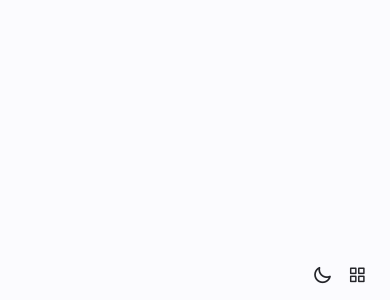
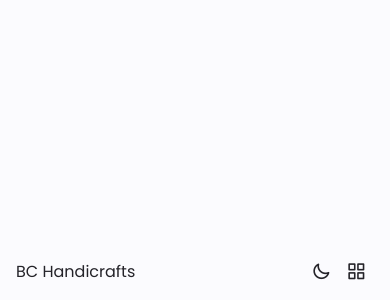
Before and after one commit to martincorredor/SmallProjects, a React (Create React App) app in the folder bc-handicrafts/: page / in a window 390 px wide. Shown: the part 544-844 px from the top of the page. Built offline with nearby package versions, Linux system fonts and the light colour scheme.

Commit message:
|UPDATED| Update nav_menu

```diff
--- a/bc-handicrafts/src/components/Buttons.jsx
+++ b/bc-handicrafts/src/components/Buttons.jsx
@@ -2,11 +2,16 @@ import React from 'react';
 
 const Buttons = (props) => {
   return (
-    <div className="nav_btns">
+    <div className="nav_mobile">
+      <a href="#home" className="nav_logo">
+        BC Handicrafts
+      </a>
+      <div className="nav_btns">
         <i className="uil uil-moon change-theme" id="theme-button"></i>
-        <div className="nav_toggle" id="nav-toggle" >
-            <i className="uil uil-apps" onClick={props.showMenu}></i>
+        <div className="nav_toggle" id="nav-toggle">
+          <i className="uil uil-apps" onClick={props.showMenu}></i>
         </div>
+      </div>
     </div>
   );
 };
--- /dev/null
+++ b/bc-handicrafts/src/components/DropdownMenu.jsx
@@ -0,0 +1,38 @@
+import React from 'react';
+
+const DropdownMenu = (props) => {
+  return (
+    <div className="drop_menu" id="drop-menu">
+      <ul className="drop_list">
+        <li className="drop_item">
+          <a href="#home" className="drop_link">
+            <i className="uil uil-estate drop_icon"></i> Home
+          </a>
+        </li>
+        <li className="drop_item">
+          <a href="#about" className="drop_link">
+            <i className="uil uil-user drop_icon"></i> About
+          </a>
+        </li>
+        <li className="drop_item">
+          <a href="#shop" className="drop_link">
+            <i className="uil uil-shopping-cart drop_icon"></i> Shop
+          </a>
+        </li>
+        <li className="drop_item">
+          <a href="#comments" className="drop_link">
+            <i className="uil uil-comments-alt drop_icon"></i> Comments
+          </a>
+        </li>
+        <li className="drop_item">
+          <a href="#session" className="drop_link">
+            <i className="uil uil-user drop_icon"></i> Session
+          </a>
+        </li>
+      </ul>
+      <i className="uil uil-times drop_close" id="drop-close" onClick={props.hideMenu}></i>
+    </div>
+  );
+};
+
+export default DropdownMenu;
--- a/bc-handicrafts/src/components/Header.jsx
+++ b/bc-handicrafts/src/components/Header.jsx
@@ -1,6 +1,7 @@
 import React, { useState } from 'react';
 import Buttons from './Buttons';
-import Menu from './Menu';
+import DropdownMenu from './DropdownMenu';
+import NavMenu from './NavMenu';
 
 const Header = (props) => {
   const [navMenu, setNavMenu] = useState(false)
@@ -14,8 +15,10 @@ const Header = (props) => {
 
   return (
     <header className="header" id="header" >
+      {/*  <a href="#home" className="nav_logo">BC Handicrafts</a>*/}
+      <NavMenu/>
       <nav className="nav">
-          {navMenu ? <Menu hideMenu={hideMenu}/> : <Buttons showMenu={showMenu} /> }
+          {navMenu ? <DropdownMenu hideMenu={hideMenu}/> : <Buttons showMenu={showMenu}/> }
       </nav>
     </header>
   );
--- a/bc-handicrafts/src/components/Menu.jsx
+++ b/bc-handicrafts/src/components/NavMenu.jsx
@@ -1,19 +1,11 @@
 import React from 'react';
 
-const Menu = (props) => {
-    const printing = () => {
-        console.log('funciona')
-    }
-
-    const showMenu = () => {
-        console.log('boton de la x')
-    }
-
+const NavMenu = (props) => {
   return (
     <div className="nav_menu" id="nav-menu">
-      <ul className="nav_list grid">
+      <ul className="nav_list">
         <li className="nav_item">
-          <a href="#home" className="nav_link" onClick={printing}>
+          <a href="#home" className="nav_link">
             <i className="uil uil-estate nav_icon"></i> Home
           </a>
         </li>
@@ -32,15 +24,16 @@ const Menu = (props) => {
             <i className="uil uil-comments-alt nav_icon"></i> Comments
           </a>
         </li>
+      </ul>
+      <ul className="nav_list">
         <li className="nav_item">
           <a href="#session" className="nav_link">
             <i className="uil uil-user nav_icon"></i> Session
           </a>
         </li>
       </ul>
-      <i className="uil uil-times nav_close" id="nav-close" onClick={props.hideMenu}></i>
     </div>
   );
 };
 
-export default Menu;
+export default NavMenu;
--- a/bc-handicrafts/src/index.css
+++ b/bc-handicrafts/src/index.css
@@ -7,7 +7,7 @@
 
   /*========== Colors ==========*/
   /* Change favorite color */
-  --hue-color: 230; /*Purple 250 - Green 142 - Blue 230 - Pink 340*/
+  --hue-color: 250; /*Purple 250 - Green 142 - Blue 230 - Pink 340*/
 
   /* HSL color mode */
   --first-color: hsl(var(--hue-color), 69%, 61%);
@@ -84,13 +84,10 @@ body.dark-theme {
 }
 
 /*========== Button Dark/Light ==========*/
-.nav_btns {
-  display: flex;
-  align-items: center;
-}
+
 
 .change-theme {
-  font-size: 1.25rem;
+  font-size: 1.2rem;
   color: var(--title-color);
   margin-right: var(--mb-1);
   cursor: pointer;
@@ -133,6 +130,7 @@ ul {
 
 a {
   text-decoration: var(--normal-font-size);
+  color: var(--title-color);
 }
 
 img {
@@ -159,116 +157,159 @@ img {
   text-align: center;
 }
 
-/*==================== LAYOUT ====================*/
-.container {
-  max-width: 768px;
-  margin-left: var(--mb-1-5);
-  margin-right: var(--mb-1-5);
+
+/*==================== HEADER ========================*/
+.header {
+    position: fixed;
+    display: flex;
+    width: 100%;
+    height: 3.5rem;
+    flex-direction: row;
+    justify-content: space-between;
+    margin: 0;
+    padding: 0.5rem 0;
+    align-items: center;
+    bottom: 0;
 }
 
-.grid {
-  display: grid;
-  gap: 1.5rem;
+.nav{
+    width: 100%;
 }
 
-.header {
-  width: 100%;
-  position: fixed;
-  bottom: 0;
-  left: 0;
-  z-index: var(--z-fixed);
-  background-color: var(--body-color);
-}
-/*==================== NAV ====================*/
-.nav {
-  width: 100%;
-  max-width: 968px;
-  height: var(--header-height);
-  display: flex;
-  justify-content:flex-end;
-  align-items: center;
-  padding: 1rem 1.5rem 2.5rem;
+.nav_menu{
+    display: flex;
+    flex-direction: row;
+    width: 95%;
+    height:;
+    justify-content: space-between;
+    align-items: center;
+    padding: 0 1rem;
+    justify-content: space-between;
 }
 
-.nav_logo,
-.nav_toggle {
-  color: var(--title-color);
-  font-weight: var(--font-medium);
+.nav_list{
+    display: flex;
+    flex-direction: row;
+    align-items: center;
+    justify-content: space-around;
+    height: 50%;
+    padding: 2% 0 0 0;
 }
 
-.nav_logo:hover {
-  color: var(--first-color);
+.nav_item{
+    height: 100%;
+    justify-content: center;
+    align-items: center;
+    margin: 0 1rem;
+
 }
 
-.nav_toggle {
-  font-size: 1.1rem;
-  cursor: pointer;
+.nav_icon{
+    font-size: 1.2rem;
 }
 
-.nav_toggle:hover {
-  color: var(--first-color);
+.nav_logo{
+    font-size: 1rem;
+    color: var(--title-color);
+    width: 100%;
+    display: none;
 }
 
-@media screen and (max-width: 767px) {
-  .nav_menu {
+.nav_toggle{
+    font-size: 1.2rem;
+    cursor: pointer;
+    color: var(--title-color);
+    display: none;
+}
+
+.nav_toggle:hover{
+    color: var(--first-color);
+}
+
+.drop_menu{
+    width: 100%;
+    padding: 1rem;
     position: fixed;
     bottom: 0;
-    left: 0;
-    width: 100%;
-    background-color: var(--body-color);
-    padding: 2rem 1.5rem 2rem;
-    box-shadow: 0 -1px 4px rgba(0, 0, 0, 0.15);
-    border-radius: 1.5rem 1.5rem 0 0;
-    transition: 0.3s;
-  }
+    margin-left: 0;
+    display: flex;
+    flex-direction: column;
+    justify-content: flex-end;
+    box-shadow: var(--title-color);
+    border-radius: 10px 10px 0 0;
 }
 
-.nav_list {
-  grid-template-columns: repeat(3, 1fr);
-  gap: 1rem;
+.drop_list{
+    width: 100%;
+    display: grid;
+    grid-template-columns: auto auto auto;
+    grid-template-rows: 50% 50%;
+    grid-gap: 1rem;
+
 }
 
-.nav_link {
-  display: flex;
-  flex-direction: column;
-  align-items: center;
-  font-size: var(--small-font-size);
-  color: var(--title-color);
-  font-weight: var(--font-medium);
+.drop_item{
+    padding: .5rem;
 }
 
-.nav_link:hover {
-  color: var(--first-color);
+.drop_link{
+    font-size: 1rem;
+}
+.drop_icon{
+    font-size: 1rem;
 }
 
-.nav_icon {
-  font-size: 1.2rem;
+.drop_close{
+    font-size: 1.2rem;
+    margin-left: auto;
+    left: 100;
+    cursor: pointer;
 }
 
-.nav_close {
-  position: absolute;
-  right: 1.3rem;
-  bottom: 0.5rem;
-  font-size: 1.5rem;
-  cursor: pointer;
-  color: var(--first-color);
+.drop_close:hover{
+    color: var(--first-color);
 }
 
-.nav_close:hover {
-  color: var(--first-color-alt);
+.nav_mobile{
+    display: flex;
+    flex-direction: row;
+    align-items: center;
+    width: 100%;
+    justify-content: space-between;
+    padding: 0 1rem;
 }
 
-/* show menu */
-.show-menu {
-  bottom: 0;
+.nav_btns {
+    display: flex;
+    flex-direction: row;
+    padding: .5rem;
+    align-items: center;
+  }
+
+/*================== RESPONSIVE ======================*/
+
+@media screen and (max-width: 767px){
+    .nav_menu{
+        display: none;
+    }
+    .header {
+        top: 100;
+        justify-content: space-between;
+    }
+    .nav_logo{
+        display: flex;
+    }
+    .nav_toggle{
+        display: flex;
+    }
+
 }
 
-/* Active link */
-.active-link {
-  color: var(--first-color);
+@media screen and (min-width: 1024px){
+    .header{
+        top: 0;
+    }
+    .nav_mobile{
+        width: 10%;
+    }
 }
-
-/* Change background header */
-.scroll-header {
-  box-shadow: 0 -1px 4px rgba(0, 0, 0, 0.15);
-}
```
Also changed, not shown: bc-handicrafts/src/components/botonDePrueba.jsx (deleted, +0 -57 lines).
